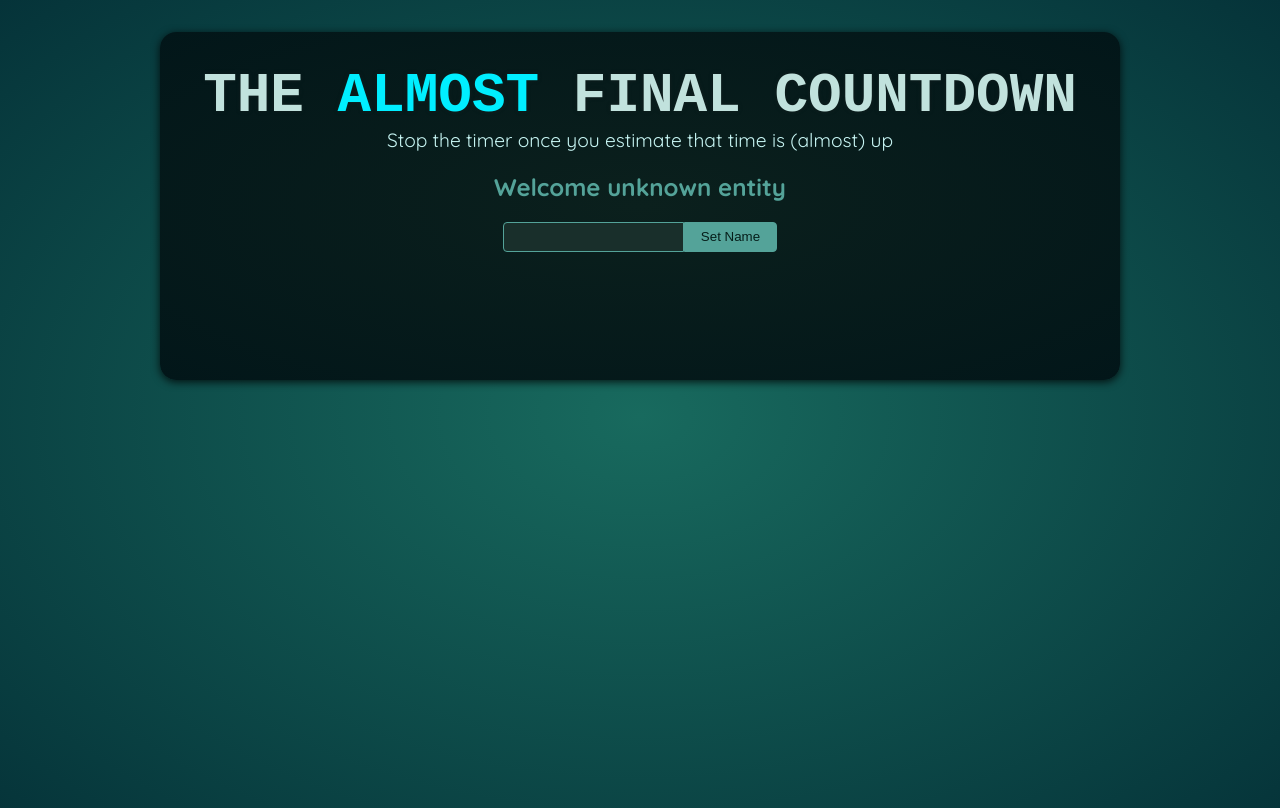
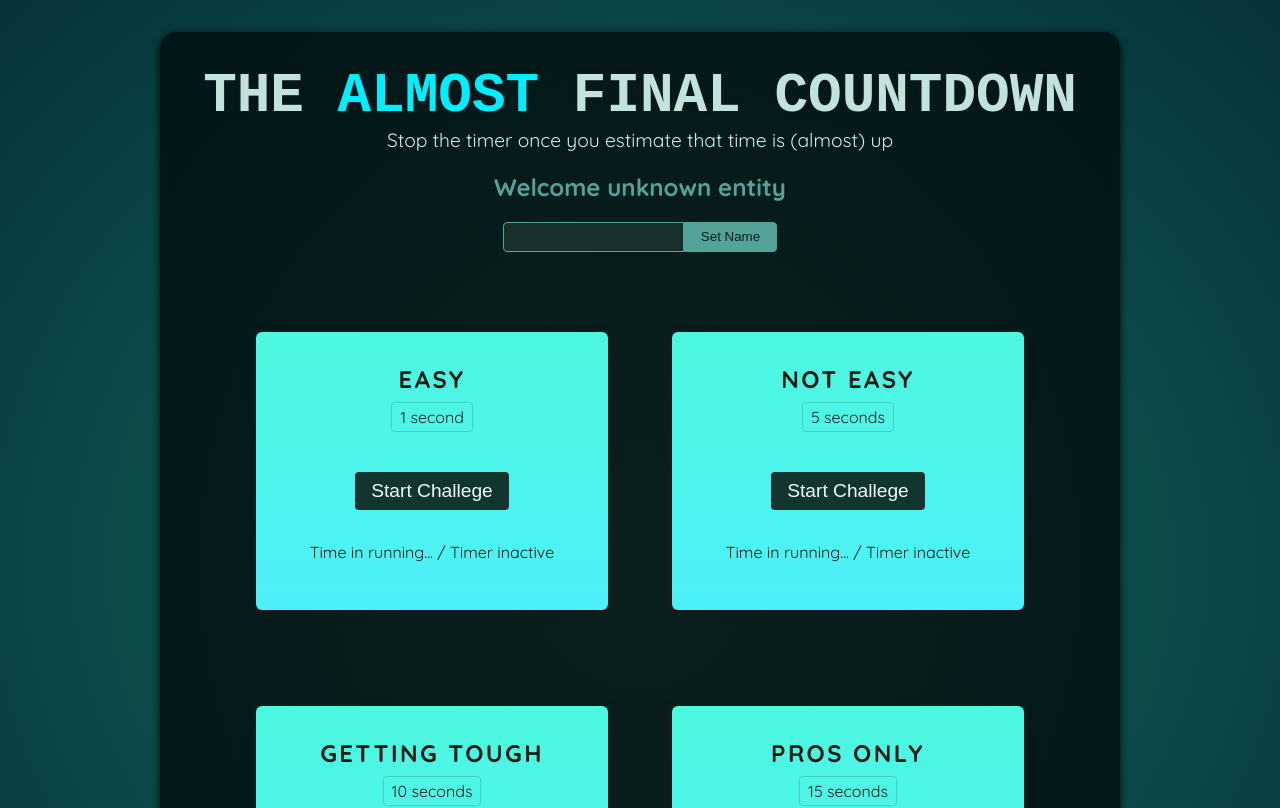
Before and after one commit to Giosue1994/react-refs-portals, a React (Vite) app: page / in a window 1280 px wide. Shown: the top 808 px of the page. Built offline with nearby package versions, Linux system fonts and the light colour scheme; a web font is replaced by a local one.

Commit message:
Time challenge component

```diff
--- a/src/App.jsx
+++ b/src/App.jsx
@@ -1,10 +1,16 @@
 import Player from './components/Player.jsx';
+import TimerChallenge from './components/TimerChallenge.jsx';
 
 function App() {
   return (
     <>
       <Player />
-      <div id="challenges"></div>
+      <div id="challenges">
+        <TimerChallenge title="Easy" targetTime={1} />
+        <TimerChallenge title="Not Easy" targetTime={5} />
+        <TimerChallenge title="Getting tough" targetTime={10} />
+        <TimerChallenge title="Pros only" targetTime={15} />
+      </div>
     </>
   );
 }
--- a/src/components/Player.jsx
+++ b/src/components/Player.jsx
@@ -2,12 +2,13 @@
 
 export default function Player() {
 
-  let playerName = useRef();
+  const playerName = useRef();
 
   const [enteredPlayerName ,setEnteredPlayerName] = useState(null);
 
   function handleClick() {
     setEnteredPlayerName(playerName.current.value);
+    playerName.current.value = '';
   }
 
   return (
--- /dev/null
+++ b/src/components/TimerChallenge.jsx
@@ -0,0 +1,16 @@
+export default function TimerChallenge({title, targetTime}) {
+    return (
+      <section className="challenge">
+        <h2>{title}</h2>
+        <p className="challenge-time">{targetTime} second{targetTime > 1 ? 's' : ''}</p>
+        <p>
+            <button>
+                Start Challege
+            </button>
+        </p>
+        <p className="">
+            Time in running... / Timer inactive
+        </p>
+      </section>
+    );
+}
```
